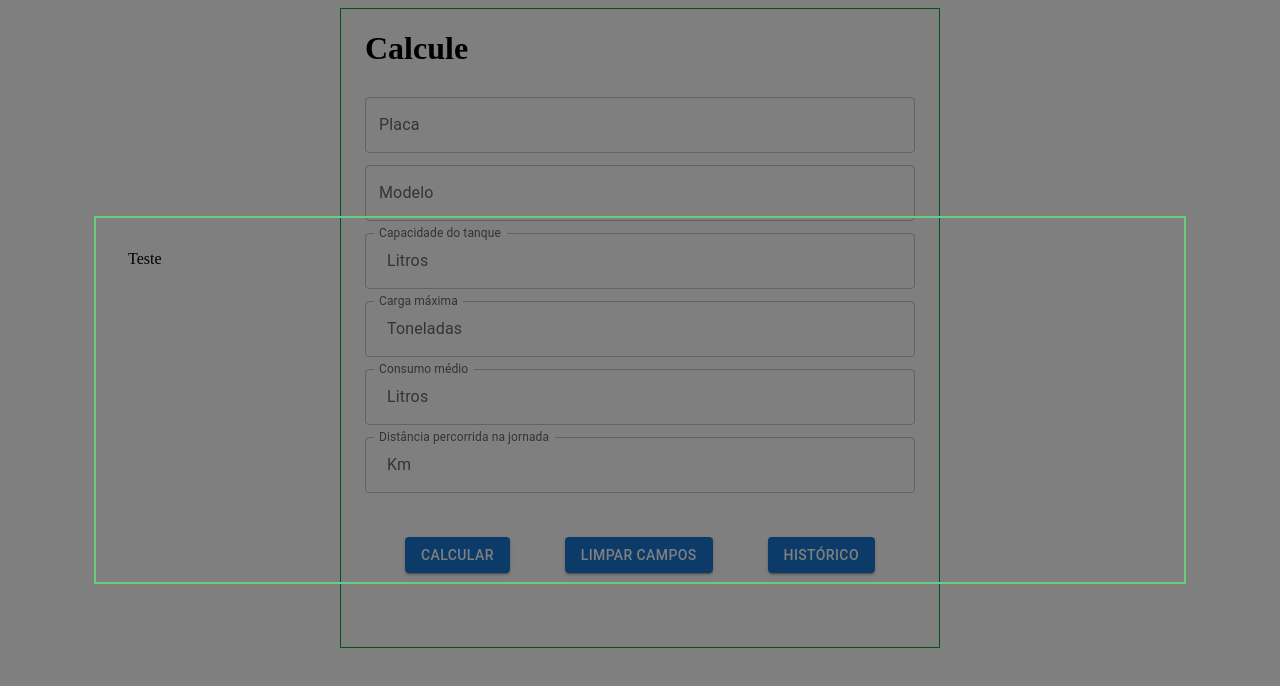
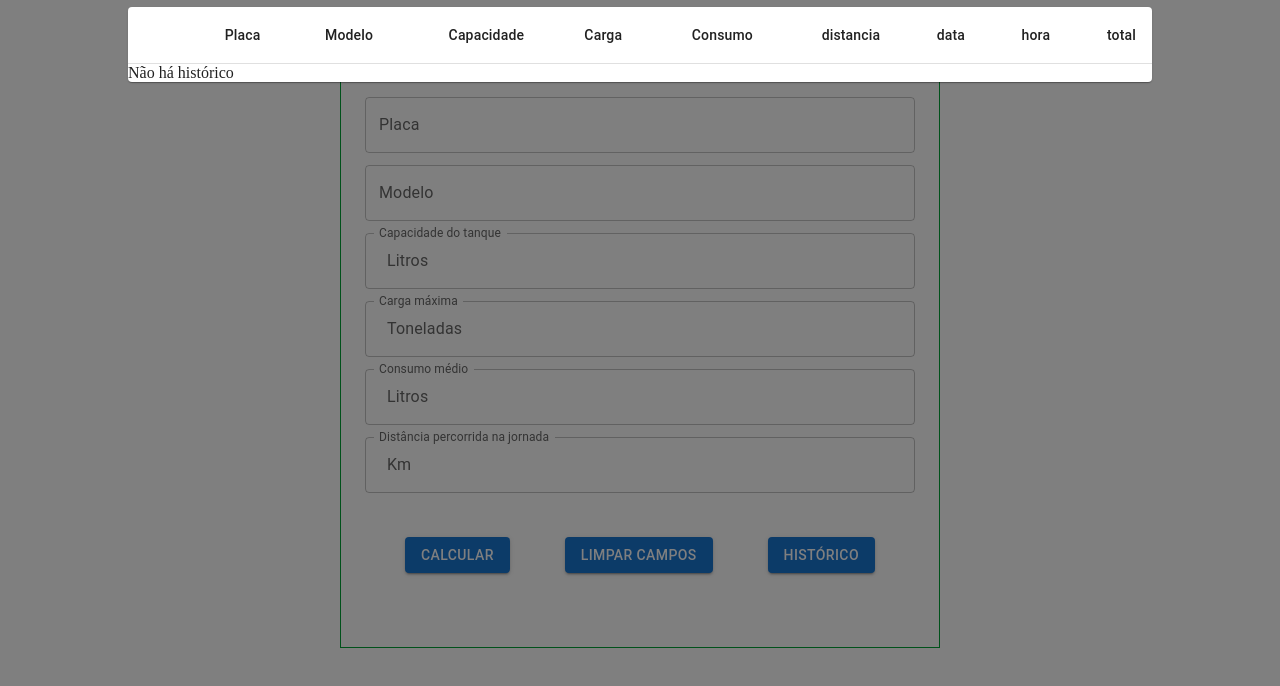
Before and after one commit to Matheusvicentesn/PS-TMR, a React (Vite) app: page / in a window 1280 px wide. Both pictures are taken after a click on the button "HISTÓRICO". Shown: the top 686 px of the page. Built offline with nearby package versions, Linux system fonts and the light colour scheme.

Commit message:
feature: history table component

```diff
--- a/package.json
+++ b/package.json
@@ -16,6 +16,7 @@
     "formik": "^2.2.9",
     "react": "^18.2.0",
     "react-dom": "^18.2.0",
+    "react-virtuoso": "^4.1.0",
     "styled-components": "^5.3.9",
     "yup": "^1.0.2"
   },
--- a/src/components/Form.tsx
+++ b/src/components/Form.tsx
@@ -7,6 +7,7 @@ import { calc } from "../utils/calc";
 import { saveLocalStorage } from "../utils/localStorage";
 import { validations } from "../utils/validations";
 import { Modald } from "./Modal";
+import { HistoryTable } from "./Table";
 
 const FormStyled = styled("div")({});
 export const Form = () => {
@@ -23,11 +24,13 @@ export const Form = () => {
     validationSchema: validations,
 
     onSubmit: (values) => {
-      const total = calc(values)
+      const total = calc(values);
       setResul(total);
       saveLocalStorage(values, total);
     },
   });
+
+  const history = JSON.parse(localStorage.getItem("history") || "[]");
 
   // Modal
   const [open, setOpen] = useState(false);
@@ -47,7 +50,7 @@ export const Form = () => {
     >
       <h1>Calcule</h1>
       <Modald aberto={open} fechado={handleClose}>
-        <>Teste</>
+        <HistoryTable></HistoryTable>
       </Modald>
 
       <FormStyled>
--- a/src/components/Modal.tsx
+++ b/src/components/Modal.tsx
@@ -4,18 +4,16 @@ import { Box } from "@mui/system";
 export const Modald = (props: any) => {
   const style = {
     position: "absolute" as "absolute",
-    top: "50%",
+    top: "20%",
     left: "50%",
     transform: "translate(-50%, -50%)",
-    width: '80%',
+    width: "80%",
     height: 300,
     bgcolor: "background.paper",
-    border: "2px solid #66cc80",
     boxShadow: 24,
     p: 4,
   };
 
-  console.log(props.aberto);
   if (props.aberto === false) return null;
   else {
     return (
@@ -32,11 +30,17 @@ export const Modald = (props: any) => {
               timeout: 500,
             },
           }}
+          sx={{
+            mb: 2,
+            display: "flex",
+            flexDirection: "column",
+
+            overflowY: "scroll",
+            // justifyContent="flex-end" # DO NOT USE THIS WITH 'scroll'
+          }}
         >
           <Fade in={props.aberto}>
-            <Box sx={style}>
-              {props.children}
-            </Box>
+            <Box sx={style}>{props.children}</Box>
           </Fade>
         </Modal>
       </div>
--- /dev/null
+++ b/src/components/Table.tsx
@@ -0,0 +1,52 @@
+import {
+  Paper,
+  Table,
+  TableBody,
+  TableCell,
+  TableContainer,
+  TableHead,
+  TableRow,
+} from "@mui/material";
+
+export const HistoryTable = () => {
+  const history = JSON.parse(localStorage.getItem("history") || "[]");
+  return (
+    <TableContainer component={Paper}>
+      <Table sx={{ minWidth: 650 }} aria-label="simple table">
+        <TableHead>
+          <TableRow>
+            <TableCell align="right">Placa</TableCell>
+            <TableCell align="right">Modelo</TableCell>
+            <TableCell align="right">Capacidade</TableCell>
+            <TableCell align="right">Carga</TableCell>
+            <TableCell align="right">Consumo</TableCell>
+            <TableCell align="right">distancia</TableCell>
+            <TableCell align="right">data</TableCell>
+            <TableCell align="right">hora</TableCell>
+            <TableCell align="right">total</TableCell>
+          </TableRow>
+        </TableHead>
+        <TableBody>
+          {history.length <= 0
+            ? "Não há histórico"
+            : history?.map((row: any) => (
+                <TableRow
+                  key={row.id}
+                  sx={{ "&:last-child td, &:last-child th": { border: 0 } }}
+                >
+                  <TableCell align="right">{row.placa}</TableCell>
+                  <TableCell align="right">{row.modelo}</TableCell>
+                  <TableCell align="right">{row.capacidade}</TableCell>
+                  <TableCell align="right">{row.carga}</TableCell>
+                  <TableCell align="right">{row.consumo}</TableCell>
+                  <TableCell align="right">{row.distancia}</TableCell>
+                  <TableCell align="right">{row.data}</TableCell>
+                  <TableCell align="right">{row.hora}</TableCell>
+                  <TableCell align="right">{row.total}</TableCell>
+                </TableRow>
+              ))}
+        </TableBody>
+      </Table>
+    </TableContainer>
+  );
+};
--- a/src/utils/calc.ts
+++ b/src/utils/calc.ts
@@ -6,8 +6,6 @@ export function calc(values: any) {
   let kilo_por_km = carga / (distancia * 0.001);
   let litros_tonelada_km = (consumo * 1000) / (kilo_por_km * 1000);
 
-  console.log(kilo_por_km);
-  console.log(litros_tonelada_km);
 
   return litros_tonelada_km;
 }
--- a/src/utils/localStorage.ts
+++ b/src/utils/localStorage.ts
@@ -2,9 +2,11 @@ import { formattedDate } from "./dateFormat";
 
 export function saveLocalStorage(values: any, calc: number) {
   const history = JSON.parse(localStorage.getItem("history") || "[]");
+  const id = "id" + new Date().getTime();
   const date = formattedDate();
   const time = new Date().toLocaleTimeString();
   history.push({
+    id,
     placa: values.placa,
     modelo: values.modelo,
     capacidade: values.capacidade,
```
Also changed, not shown: 1 other file (tests, documents, lock files or other folders).
